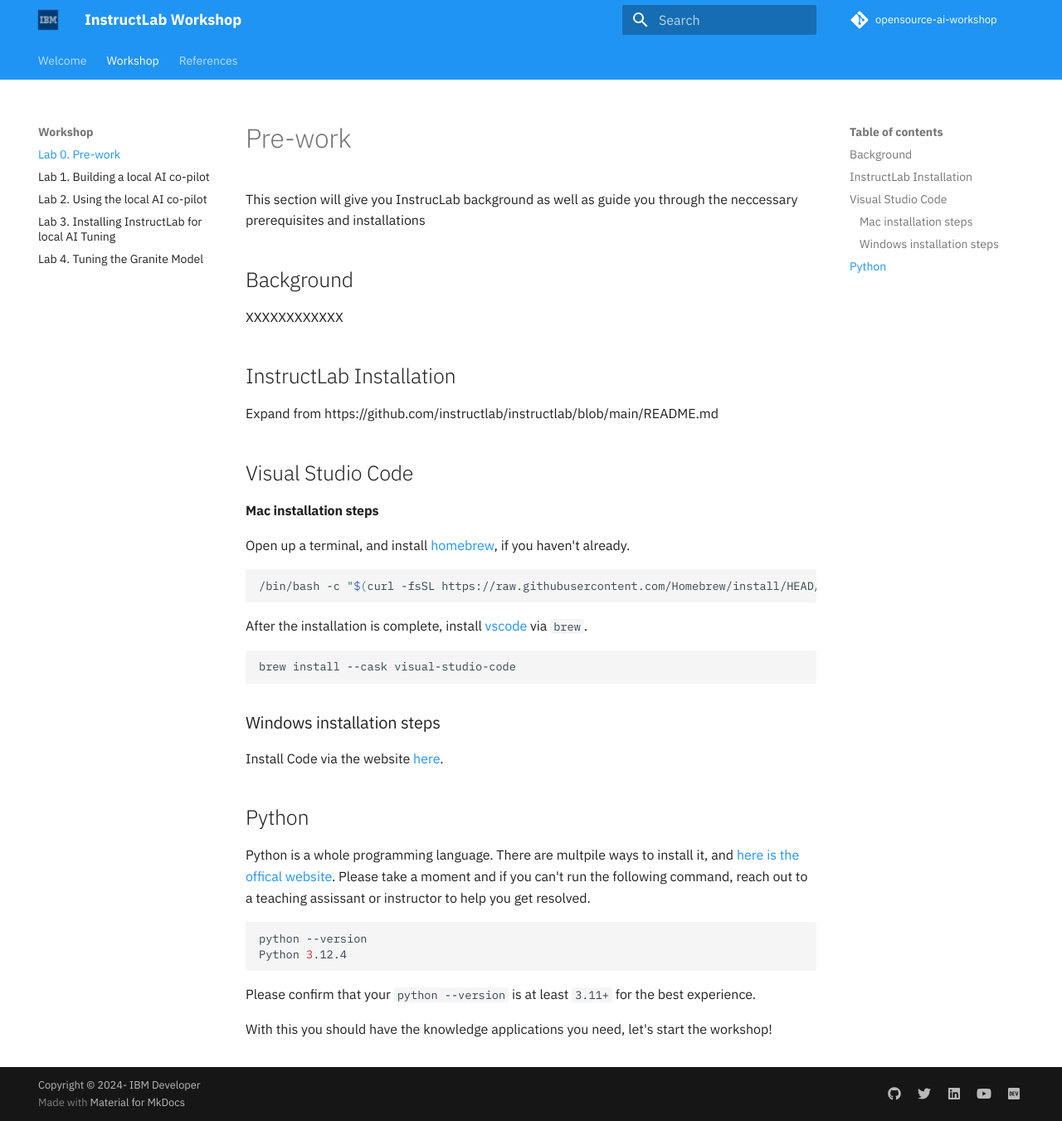
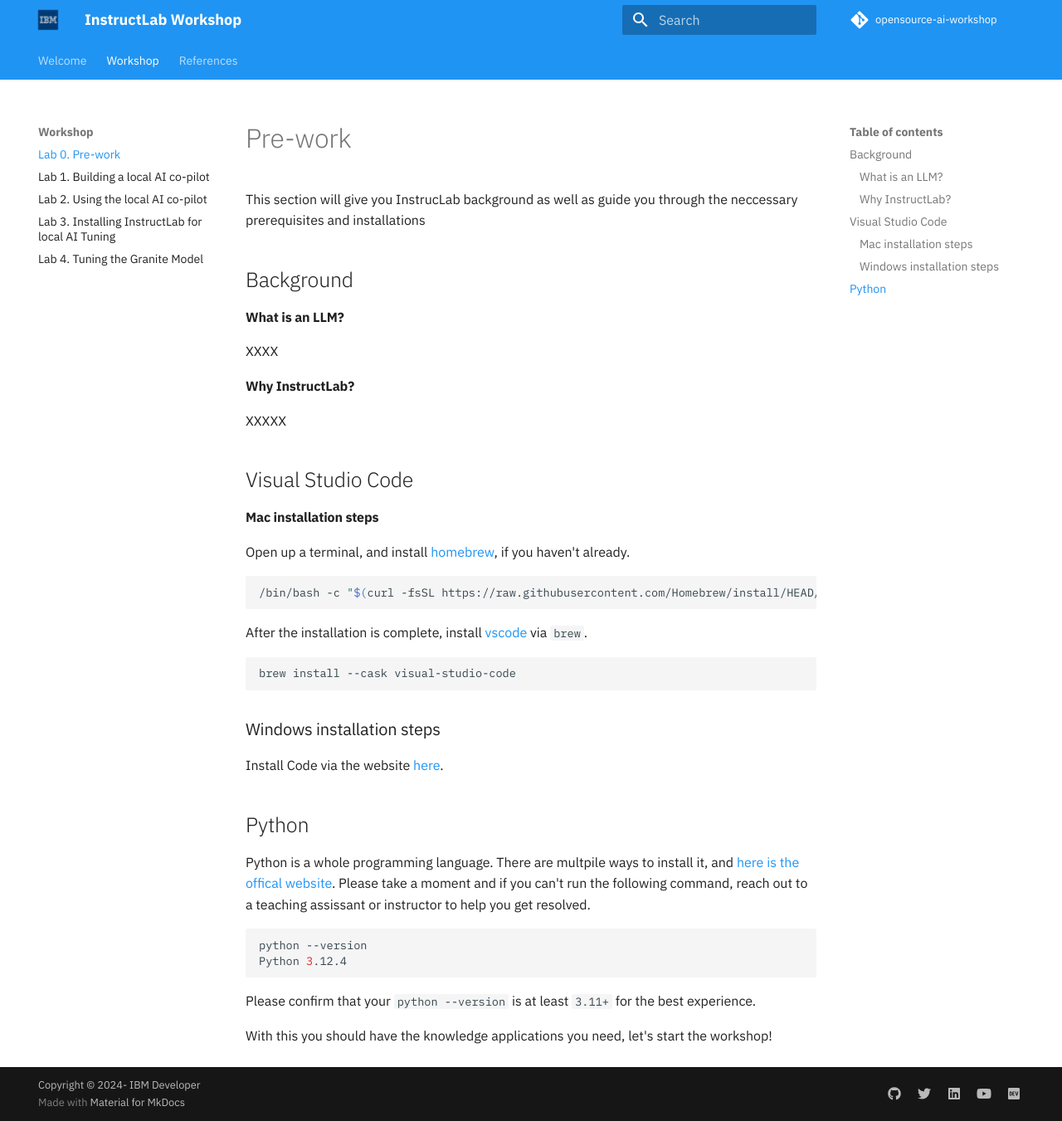
Before and after one commit to IBM/granite-workshop, an MkDocs documentation site: the page built from docs/pre-work/README.md, in a window 1280 px wide and 1351 px high. Shown: the whole window at 83% size. Built offline with MkDocs 1.6.1 and Material for MkDocs 9.7.7, drawn with Linux system fonts in a browser that asks for light colours; comment, search, counter and statistics services are not loaded.

Commit message:
Update README.md

```diff
--- a/docs/pre-work/README.md
+++ b/docs/pre-work/README.md
@@ -4,12 +4,13 @@
 
 ## Background
 
-XXXXXXXXXXXX
+#### What is an LLM?
 
-## InstructLab Installation
+XXXX
 
-Expand from
-https://github.com/instructlab/instructlab/blob/main/README.md
+#### Why InstructLab?
+
+XXXXX
 
 ## Visual Studio Code
 
```
